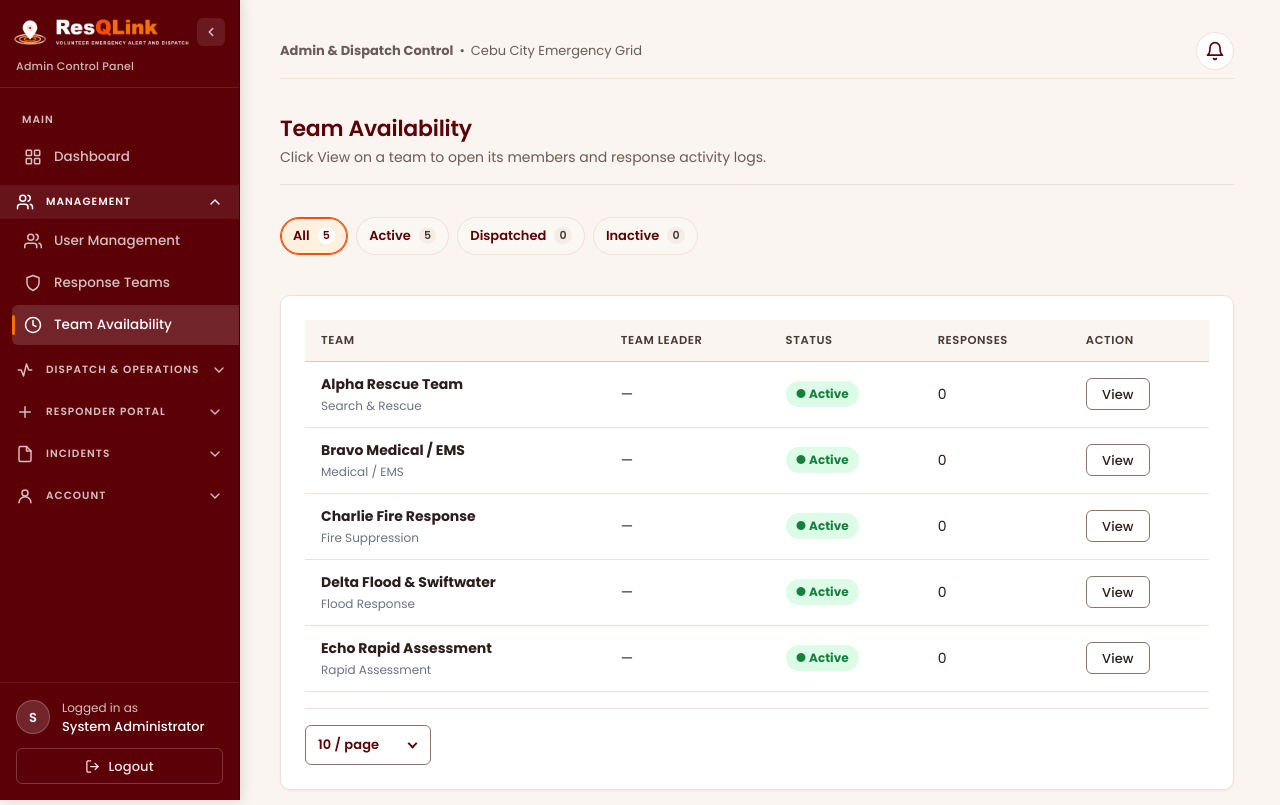
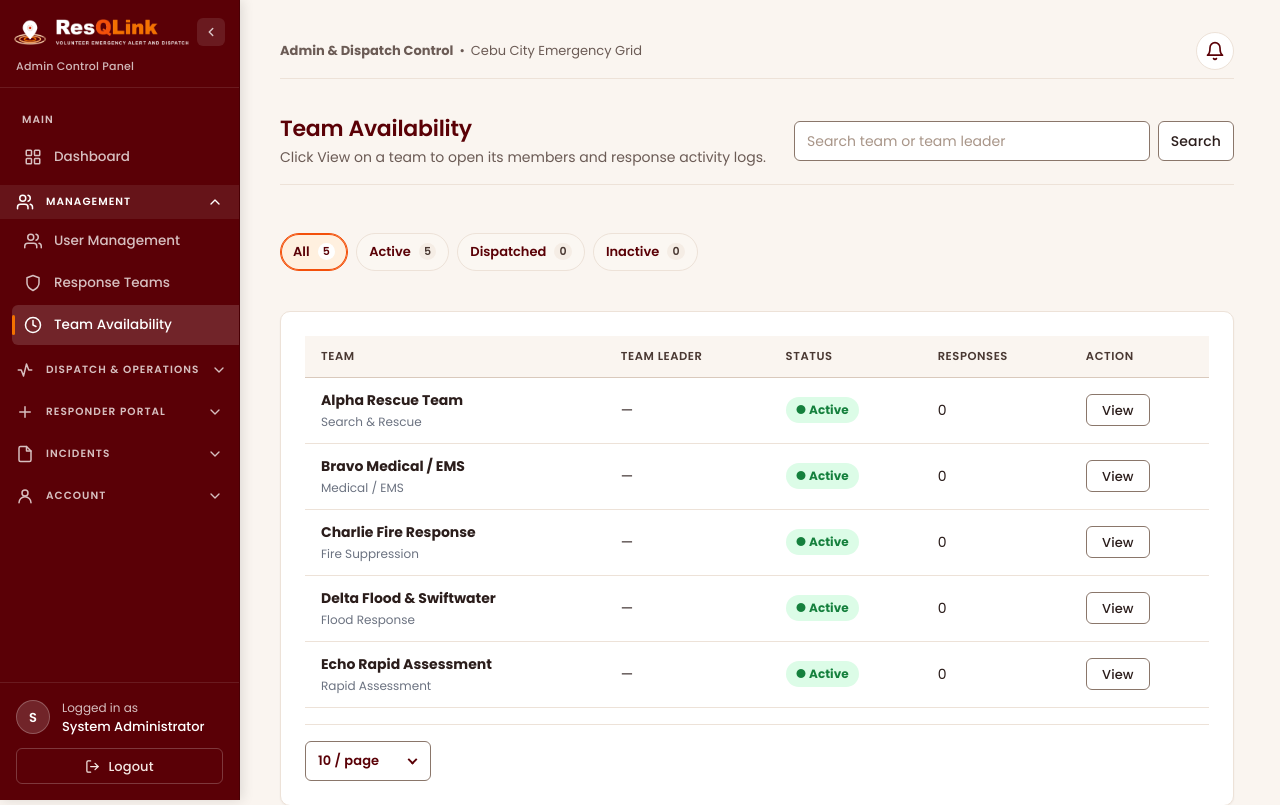
Before and after one commit to adrianemontano/ResQLink, a Laravel app: page /admin/teams/availability in a window 1280 px wide. Shown: the top 805 px of the page. Run offline with Laravel 12, Linux system fonts and the light colour scheme; a user stored in the database is signed in; data comes from the database, SQL or seed files in the repository; data that the repository does not hold is empty.

Commit message:
TASK3 Add Team Availability search
Co-authored-by: Copilot <223556219+Copilot@users.noreply.github.com>

```diff
--- a/backend/app/Http/Controllers/Admin/TeamAvailabilityController.php
+++ b/backend/app/Http/Controllers/Admin/TeamAvailabilityController.php
@@ -97,6 +97,8 @@ class TeamAvailabilityController extends Controller
         $perPage = in_array($requestedPerPage, ['10', '25', '50'], true)
             ? (int) $requestedPerPage
             : 10;
+        $requestedSearch = $request->query('search', '');
+        $search = is_string($requestedSearch) ? trim($requestedSearch) : '';
         $requestedStatus = $request->query('status', 'all');
         $allowedStatuses = ['all', 'available', 'on_mission', 'inactive'];
         $selectedStatus = is_string($requestedStatus) && in_array($requestedStatus, $allowedStatuses, true)
@@ -123,6 +125,13 @@ class TeamAvailabilityController extends Controller
         ];
 
         $query = ResponseTeam::query()->orderBy('name');
+        if ($search !== '') {
+            $query->where(function ($query) use ($search): void {
+                $query->where('name', 'like', '%' . $search . '%')
+                    ->orWhere('team_leader', 'like', '%' . $search . '%');
+            });
+        }
+
         if ($selectedStatus === 'available') {
             $query->where('is_active', true);
             if ($activeTeamIds !== []) {
@@ -139,7 +148,7 @@ class TeamAvailabilityController extends Controller
             $teams->getCollection()->map(fn (ResponseTeam $team): array => $this->buildTeamData($team)),
         );
 
-        return view('admin.teams.availability', compact('teams', 'summary', 'perPage', 'selectedStatus'));
+        return view('admin.teams.availability', compact('teams', 'summary', 'perPage', 'search', 'selectedStatus'));
     }
 
     public function show(ResponseTeam $team): View
--- a/backend/public/css/availability.css
+++ b/backend/public/css/availability.css
@@ -46,6 +46,29 @@
     font-size: 12px;
     color: #6b7280;
     margin-top: 2px;
+}
+
+.availability-header-row {
+    margin-bottom: 16px;
+}
+
+.availability-search {
+    align-items: center;
+    display: flex;
+    flex: 0 1 440px;
+    gap: 8px;
+    margin: 0;
+}
+
+.availability-search input[type="search"] {
+    flex: 1 1 240px;
+    min-width: 0;
+    margin: 0;
+}
+
+.availability-search .button {
+    flex: 0 0 auto;
+    white-space: nowrap;
 }
 
 .availability-status-badge {
@@ -158,3 +181,14 @@
     justify-content: flex-end;
     margin-top: 20px;
 }
+
+@media (max-width: 760px) {
+    .availability-header-row {
+        align-items: stretch;
+    }
+
+    .availability-search {
+        flex: 1 1 auto;
+        width: 100%;
+    }
+}
--- a/backend/resources/views/admin/teams/availability.blade.php
+++ b/backend/resources/views/admin/teams/availability.blade.php
@@ -5,11 +5,25 @@
 @endpush
 
 @section('content')
-    <div class="header-row">
+    <div class="header-row availability-header-row">
         <div>
             <h1>Team Availability</h1>
             <p>Click View on a team to open its members and response activity logs.</p>
         </div>
+        <form class="availability-search" method="GET" action="{{ url()->current() }}" role="search">
+            <label class="sr-only" for="team-availability-search">Search by team name or team leader</label>
+            <input
+                id="team-availability-search"
+                name="search"
+                type="search"
+                value="{{ $search }}"
+                placeholder="Search team or team leader"
+                maxlength="100"
+            >
+            <input type="hidden" name="status" value="{{ $selectedStatus }}">
+            <input type="hidden" name="per_page" value="{{ $perPage }}">
+            <button type="submit" class="button secondary dispatcher-view-button">Search</button>
+        </form>
     </div>
 
     @php
@@ -83,7 +97,13 @@
                         </tr>
                     @empty
                         <tr>
-                            <td colspan="5">No response teams found.</td>
+                            <td colspan="5">
+                                @if ($search !== '')
+                                    No teams match "{{ $search }}".
+                                @else
+                                    No response teams found.
+                                @endif
+                            </td>
                         </tr>
                     @endforelse
                 </tbody>
```
Also changed, not shown: docs/implementation/admin-records-and-reports-feature.md (+2 -2 lines), docs/implementation/dispatcher-coordination-feature.md (+2 -1 lines).
